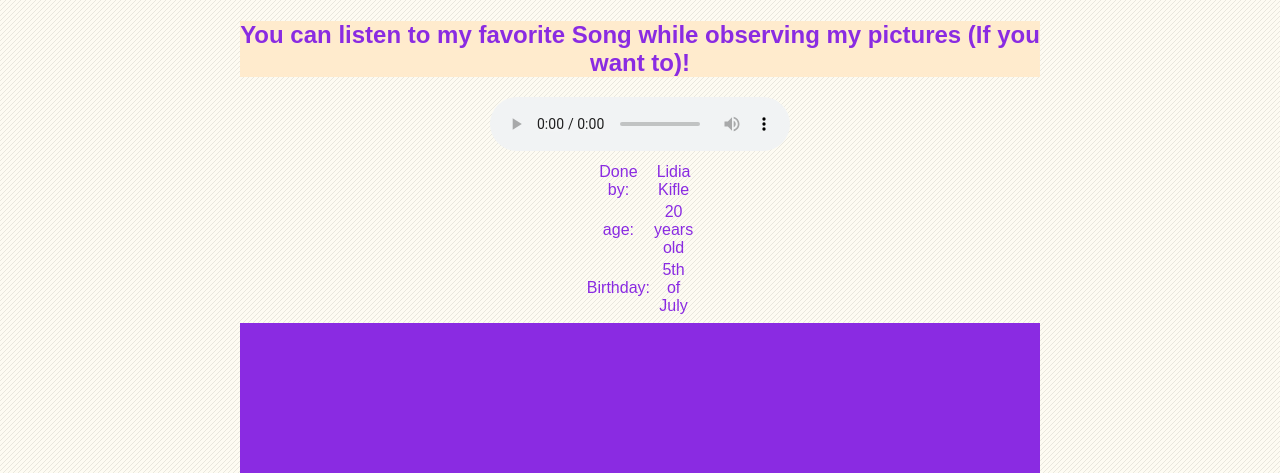
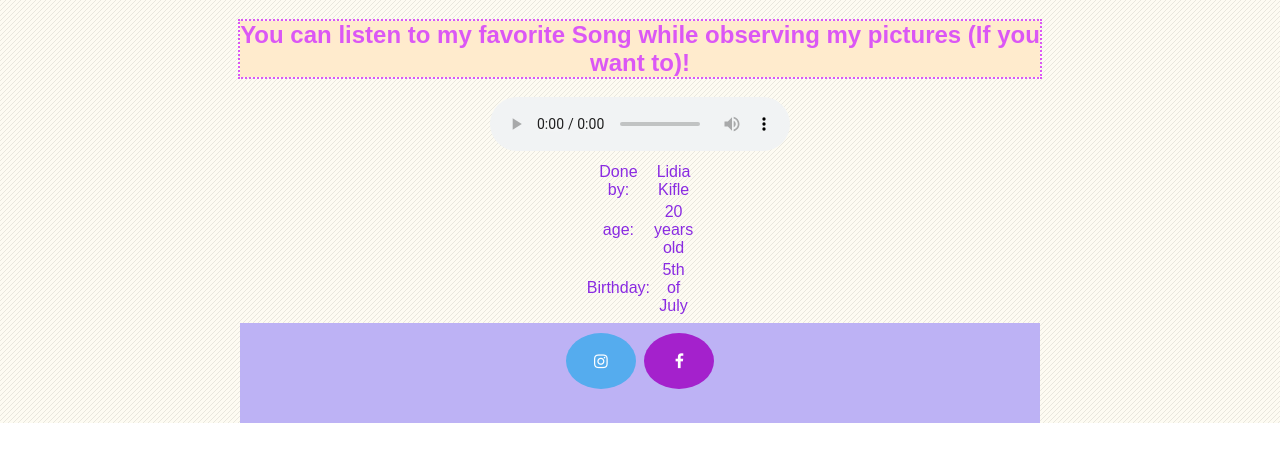
Before and after one commit to lidia-gis/GIS-SoSe-2021-, a plain HTML site: page HTML-Abgabe3/home.html in a window 1280 px wide. Shown: the part 2254-2727 px from the top of the page. After the commit the page ends 2677 px from the top, so only its background shows below. Drawn offline with Linux system fonts and the light colour scheme.

Commit message:
Abgabe 3

```diff
--- a/HTML-Abgabe3/home.html
+++ b/HTML-Abgabe3/home.html
@@ -51,6 +51,14 @@
     </div>
     </main>
     <footer>
+        <footer>
+            <div id="icons">
+                <link rel="stylesheet"
+                    href="https://cdnjs.cloudflare.com/ajax/libs/font-awesome/4.7.0/css/font-awesome.min.css">
+                <a href="https://www.instagram.com/jheneaiko/" class="fa fa-instagram"></a>
+                <a href="https://www.facebook.com/JheneAiko/" class="fa fa-facebook"></a>
+            </div>
+        </footer>
     </footer>
 </body>
 </html>
--- a/HTML-Abgabe3/style.css
+++ b/HTML-Abgabe3/style.css
@@ -54,6 +54,8 @@ h2{
     background-color: blanchedalmond;
 }
 
+/*contact*/
+
 form input{
 	border-radius: 10px;
 	background: lightgrey;
@@ -80,29 +82,69 @@ form textarea{
     #Datenschutz{
         color: burlywood;
     }
-    .fa.fa.instagram{
-        font-size:50px;
-        color:black;
-        text-decoration: none;}
+    .fa {
+        padding: 20px;
+        font-size: 30px;
+        width: 30px;
+        text-align: center;
+        text-decoration: none;
+        margin: 10px 2px;
+        border-radius: 50%;
+      }
+
 
     .fa:hover {
-            background-color: white;
-
+        opacity:0.7;
     }
 
     .fa-facebook {
-            background: #3B5998;
+        background: #a421cc;
         color: white;
     }
 
     .fa-instagram {
         background: #55ACEE;
         color: white;
+
     }
+
 
     footer{
         width:auto;
-            height:150px;
-            background-color:blueviolet;
+        height:100px;
+        background-color: pink;
 
     }
+
+    homepage{
+        color:rgb(249, 185, 217);
+        font-size:15px;
+        outline-style:none;
+        position:static;
+    }
+
+    /*about me*/
+
+    h2{color: rgb(219, 87, 245);
+    outline-style:dotted ;
+    outline-width: 2px;}
+
+    table{
+
+        width: 0px;
+        padding: 5px;
+        border: 10px;
+        margin: auto;
+        text-align: center;
+    }
+    .Spalte {
+        border:5px solid rgb(232, 192, 255);
+        margin: auto;
+    }
+    footer{
+        width:auto;
+        height:100px;
+        background-color: #bbb0f5ce;
+
+
+    }
```
Also changed, not shown: HTML-Abgabe3/contact.html (+8 -0 lines), HTML-Abgabe3/me.html (+8 -0 lines). Lines whose indentation alone changed are shown as unchanged.
